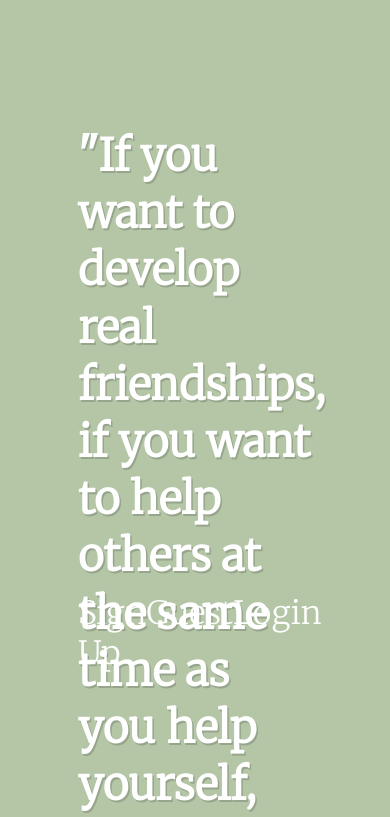
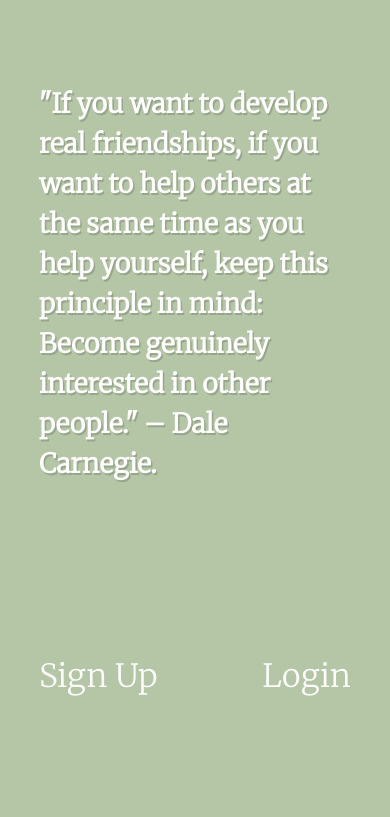
Before and after one commit to isaacruiz0/Front-End-Remembrance, a React (Create React App) app: page / in a window 390 px wide. Shown: the top 817 px of the page. Built offline with nearby package versions, Linux system fonts and the light colour scheme.

Commit message:
made the welcome page responsive

```diff
--- a/src/App.css
+++ b/src/App.css
@@ -21,6 +21,9 @@ body{
 .welcomePage{
   background-color: #B4C6A6;
   height: 100vh;
+  display: flex;
+  flex-direction: column-reverse;
+
 }
 /* transition for fading in */
 @keyframes transitionIn {
@@ -39,20 +42,24 @@ body{
   animation: transitionIn 6s;
   color:white;
   position: absolute;
-  top: 15%;
+  top: 10%;
   padding: 0 20% 0 20%;
   font-family: Merriweather, sans-serif;
-  line-height: 1.3em;
-  font-size: 275%;
+  line-height: clamp(3.75vw, 6vw, 20rem);
+  font-size : clamp(1rem, 5vw, 2.75rem);
   width: 100%;
   text-shadow: 1.5px 1.5px rgba(33,33,33,.2);
+  height: 60%;
+
 }
 
 .accountInfo{
   color: white;
   font-family: Merriweather, sans-serif;
-  font-weight: 1;
+  font-weight: 1.5;
+  font-size : clamp(1rem, 3.75vw, 5.75rem);
   cursor: pointer;
+
 }
 /* this will be an underline animation */
 .accountInfo::after{
@@ -76,12 +83,9 @@ body{
   display: flex;
   justify-content: space-between;
   width: 60%;
-  position:absolute;
-  bottom: 20%;
-  left: 0;
-  right: 0;
   margin-left: auto;
   margin-right: auto;
+  margin-bottom: 5vw;
 }
 /* ////////////////////////////// */
 /*S I G N     U P    C O M P O N E N T
--- a/src/App.js
+++ b/src/App.js
@@ -6,6 +6,7 @@ import Dashboard from './Components/Dashboard';
 import CreatePerson from './Components/CreatePerson';
 // CSS
 import './App.css';
+import './Responsive.css'
 // Router Imports
 import {BrowserRouter as Router, Routes, Route} from "react-router-dom"
 
--- a/src/Components/WelcomePage.js
+++ b/src/Components/WelcomePage.js
@@ -13,7 +13,6 @@ function WelcomePage() {
         </h2>
         <div className='login'>
             <h1 className='accountInfo' onClick={()=>{navigate("/signup")}}>Sign Up</h1>
-            <h1 className='accountInfo' onClick={()=>{navigate("/dashboard")}}>Guest</h1>
             <h1 className='accountInfo'onClick={()=>{navigate("/login")}}>Login</h1>
         </div>
 
--- /dev/null
+++ b/src/Responsive.css
@@ -0,0 +1,27 @@
+@media only screen and (max-width: 830px) {
+    .quote{
+        line-height: clamp(2.5rem, 8vw, 20rem);
+        font-size : clamp(1.66rem, 5vw, 2.75rem);
+        padding: 0 10% 0 10%;
+        width: 100%;
+        margin-bottom:1px ;
+    }
+    .login{
+        animation: transitionIn 7s;
+        display: flex;
+        justify-content: space-between;
+        width: 80%;
+        margin-left: auto;
+        margin-right: auto;
+        position: relative;
+        bottom: 15%;
+      }
+      .accountInfo{
+        color: white;
+        font-family: Merriweather, sans-serif;
+        font-weight: 1.5;
+        font-size : clamp(2rem, 4.75vw, 5.75rem);
+        cursor: pointer;
+
+      }
+}
```
